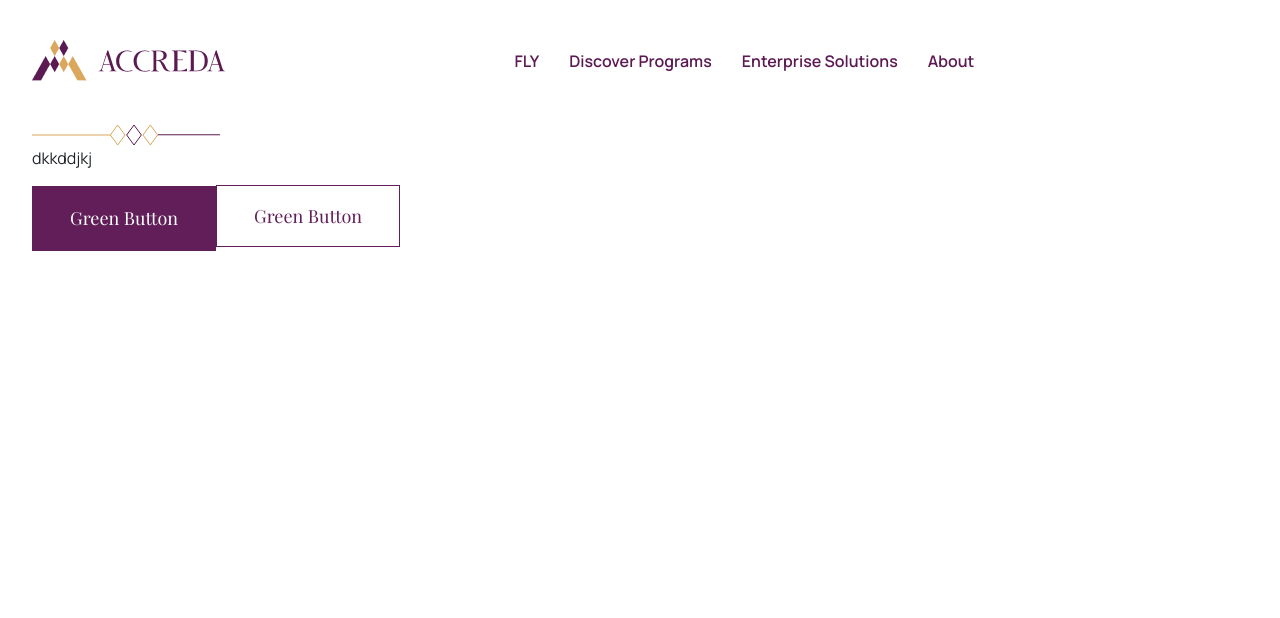
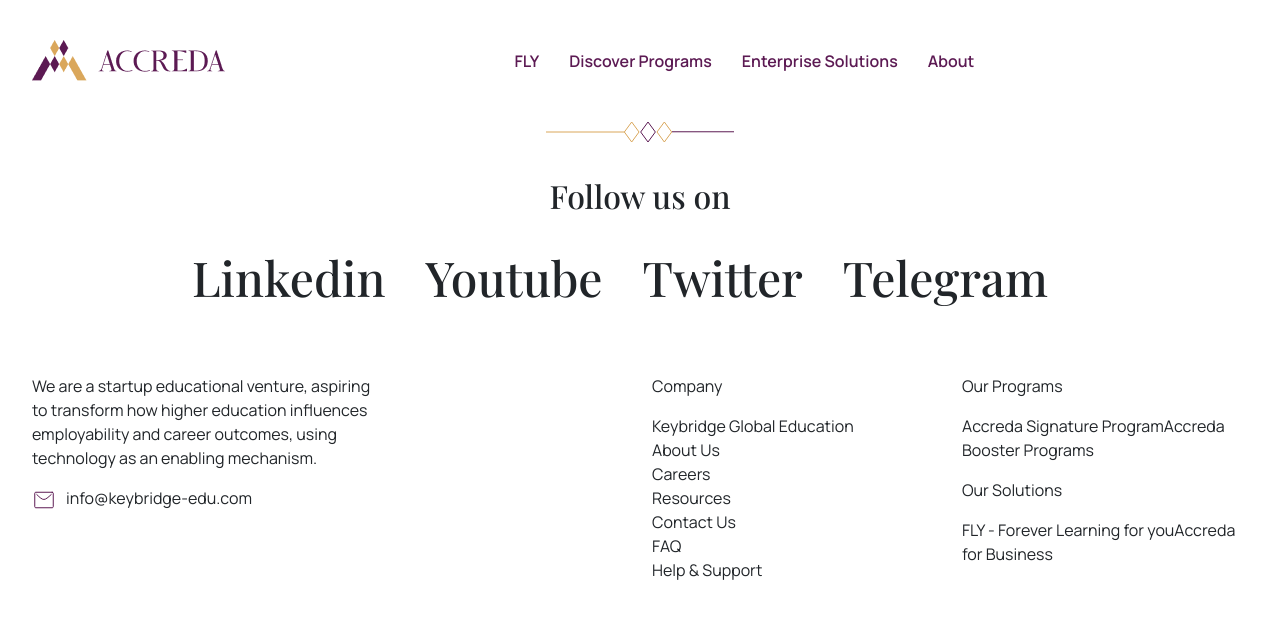
Before and after one commit to jitendra1604/nextjstemplate, a Next.js app: page / in a window 1280 px wide. Shown: the top 618 px of the page. Built offline with nearby package versions, Linux system fonts and the light colour scheme.

Commit message:
adding footer data

```diff
--- /dev/null
+++ b/components/Data/footer.js
@@ -0,0 +1,95 @@
+export const Footerdata = [
+  {
+    id: 1,
+    title: "Follow us on ",
+    content:
+      "We are a startup educational venture, aspiring to transform how higher education influences employability and career outcomes, using technology as an enabling mechanism.",
+    Image: "/images/mailicon.svg",
+    mail: "info@keybridge-edu.com",
+    subtitle: [
+      {
+        id: 2,
+        name: "Linkedin",
+      },
+      {
+        id: 2,
+        name: "Youtube",
+      },
+      {
+        id: 3,
+        name: "Twitter",
+      },
+      {
+        id: 4,
+        name: "Telegram",
+      },
+    ],
+    links: [
+      {
+        id: 5,
+        title: "Company",
+        sublinks: [
+          {
+            id: 6,
+            name: "Keybridge Global Education",
+          },
+          {
+            id: 7,
+            name: "About Us",
+          },
+          {
+            id: 8,
+            name: "Careers",
+          },
+          {
+            id: 9,
+            name: "Resources",
+          },
+          {
+            id: 10,
+            name: "Contact Us",
+          },
+          {
+            id: 11,
+            name: "FAQ",
+          },
+          {
+            id: 12,
+            name: "Help & Support",
+          },
+        ],
+        linkssecond: [
+          {
+            id: 13,
+            title: "Our Programs",
+            sublinks: [
+              {
+                id: 14,
+                name: "Accreda  Signature Program",
+              },
+              {
+                id: 15,
+                name: "Accreda Booster Programs",
+              },
+            ],
+          },
+          {
+            id: 16,
+            title: "Our Solutions",
+
+            sublinks: [
+              {
+                id: 17,
+                name: "FLY - Forever Learning for you",
+              },
+              {
+                id: 18,
+                name: "Accreda for Business",
+              },
+            ],
+          },
+        ],
+      },
+    ],
+  },
+];
--- a/components/Layout/footer/index.tsx
+++ b/components/Layout/footer/index.tsx
@@ -1,19 +1,96 @@
 import React from "react";
 import Borderimg from "../../../public/images/footerborder.svg";
 import Image from "next/image";
-
+import { Footerdata } from "../../Data/footer";
+import styles from "../../../styles/components/Footer.module.scss";
+import Row from "react-bootstrap/Row";
+import Col from "react-bootstrap/Col";
 export const Footer = () => {
   return (
-    <section>
+    <section className={`${styles.footer_scetion} container`}>
       <div>
-        <Image src={Borderimg} alt="" />
-        <p>dkkddjkj</p>
-        <a href="#" className="btn btn-violet">
-          Green Button
-        </a>
-        <a href="#" className="btn-border btn-white">
-          Green Button
-        </a>
+        {Footerdata.map((main, index) => {
+          return (
+            <>
+              <div>
+                <Image className={styles.imageborder} src={Borderimg} alt="" />
+                <h3>{main.title}</h3>
+                <ul className={styles.sublinks}>
+                  {main.subtitle.map((sub) => {
+                    return (
+                      <li>
+                        <a href="#">
+                          <h2>{sub.name}</h2>
+                        </a>
+                      </li>
+                    );
+                  })}
+                </ul>
+              </div>
+              <Row>
+                <Col>
+                  <p>{main.content}</p>
+                  <div className={styles.mailsection}>
+                    <div>
+                      <Image src={main.Image} width={24} height={24} alt="" />
+                    </div>
+                    <div>
+                      <p>{main.mail}</p>
+                    </div>
+                  </div>
+                </Col>
+                <Col>
+                  <div>
+                    <Row>
+                      <Col>
+                        {main.links.map((dataname, index) => {
+                          return (
+                            <div>
+                              <p>{dataname.title}</p>
+                              <ul>
+                                {dataname.sublinks?.map((links, index) => {
+                                  return (
+                                    <li>
+                                      <a href="#">{links.name}</a>
+                                    </li>
+                                  );
+                                })}
+                              </ul>
+                            </div>
+                          );
+                        })}
+                      </Col>
+                      <Col>
+                        {main.links.map((dataname, index) => {
+                          return (
+                            <div>
+                              {dataname.linkssecond?.map((links, index) => {
+                                return (
+                                  <>
+                                    <p>{links.title}</p>
+                                    <ul>
+                                      <li>
+                                        <a href="#">
+                                          {links.sublinks.map((links) => {
+                                            return <>{links.name}</>;
+                                          })}
+                                        </a>
+                                      </li>
+                                    </ul>
+                                  </>
+                                );
+                              })}
+                            </div>
+                          );
+                        })}
+                      </Col>
+                    </Row>
+                  </div>
+                </Col>
+              </Row>
+            </>
+          );
+        })}
       </div>
     </section>
   );
--- /dev/null
+++ b/styles/components/Footer.module.scss
@@ -0,0 +1,38 @@
+.footer_scetion {
+  text-align: center;
+  .imageborder {
+    margin-bottom: 32px;
+  }
+  h3 {
+    margin-bottom: 32px;
+  }
+  ul {
+    &.sublinks {
+      display: flex;
+      justify-content: center;
+      margin-bottom: 60px;
+      li {
+        list-style: none;
+        margin-right: 40px;
+      }
+    }
+  }
+  p {
+    max-width: 352px;
+    width: 100%;
+    text-align: left;
+  }
+  ul {
+    padding-left: 0px;
+    li {
+      list-style: none;
+      text-align: left;
+    }
+  }
+  .mailsection {
+    display: flex;
+    p {
+      margin-left: 10px;
+    }
+  }
+}
```
Also changed, not shown: public/images/mailicon.svg (added).
